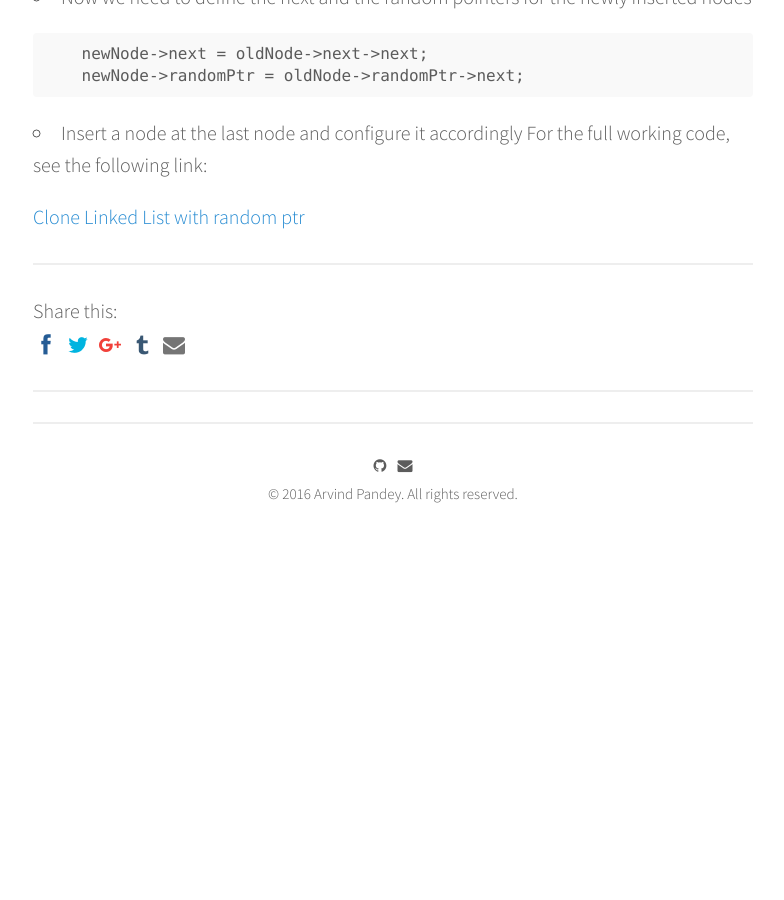
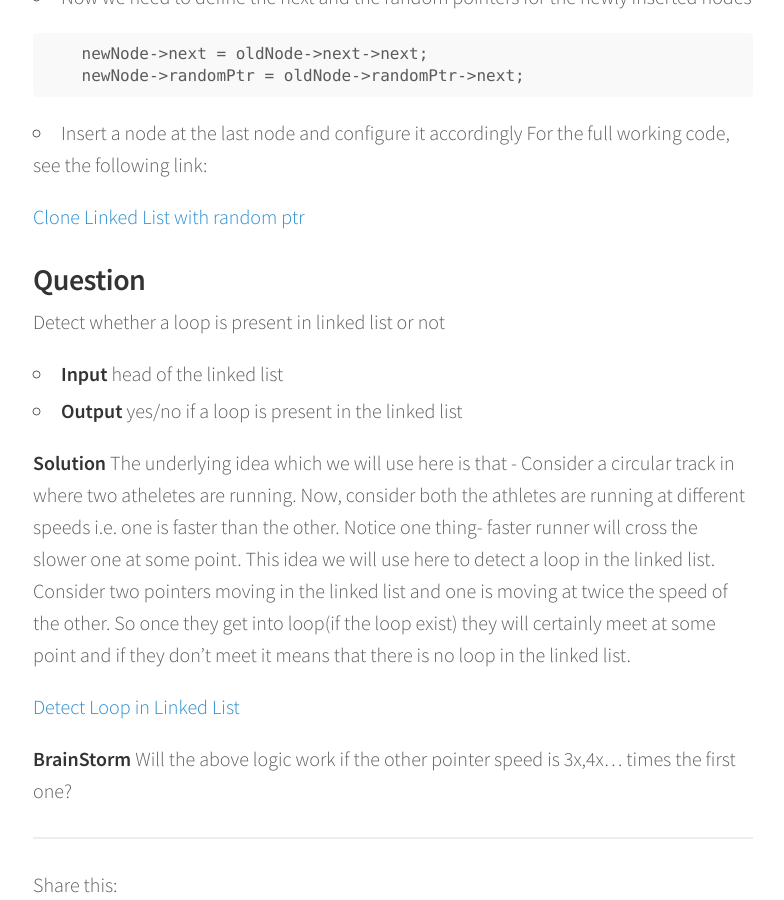
Before and after one commit to dummybyte/blog, a Jekyll site: the page built from _posts/2016-12-22-Problems-on-Stack-Queue-Linked-Lists.md, in a window 1280 px wide and 900 px high, scrolled down 2398 px. Shown: the whole window, without its empty margins (247-1031 px from the left). Built offline with Jekyll 4.4.1, drawn with Linux system fonts in a browser that asks for light colours; nearby versions of some CDN libraries; comment, search, counter and statistics services are not loaded; before the commit the page ends 3004 px from its top, so only the background shows below that.

Commit message:
added problem to detect loop in the linked list

```diff
--- a/_posts/2016-12-22-Problems-on-Stack-Queue-Linked-Lists.md
+++ b/_posts/2016-12-22-Problems-on-Stack-Queue-Linked-Lists.md
@@ -84,3 +84,17 @@ To solve this problem, lets see at following steps:
 For the full working code, see the following link:
 
 [Clone Linked List with random ptr](https://github.com/dummybyte/CodeBlog/blob/master/CloneLinkedListRndPtr.cpp)
+
+
+### Question
+Detect whether a loop is present in linked list or not
+
+* **Input** head of the linked list
+* **Output** yes/no if a loop is present in the linked list
+
+**Solution** The underlying idea which we will use here is that - Consider a circular track in where two atheletes are running. Now, consider both the athletes are running at different speeds i.e. one is faster than the other. Notice one thing- faster runner will cross the slower one at some point.
+This idea we will use here to detect a loop in the linked list. Consider two pointers moving in the linked list and one is moving at twice the speed of the other. So once they get into loop(if the loop exist) they will certainly meet at some point and if they don't meet it means that there is no loop in the linked list.
+
+[Detect Loop in Linked List](https://github.com/dummybyte/CodeBlog/blob/master/LoopInLinkedList.cpp)
+
+**BrainStorm** Will the above logic work if the other pointer speed is 3x,4x... times the first one?
```
